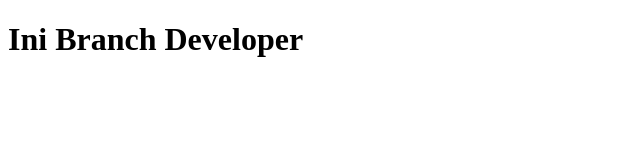
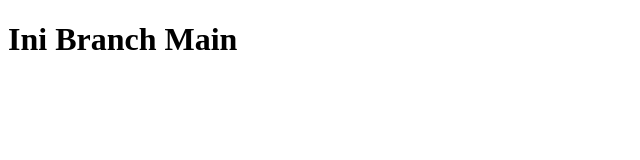
Before and after one commit to iqblyh1/latihan, a plain HTML site: page index.html in a window 1280 px wide. Shown: the whole page, without its empty margins (0-640 px from the left). Drawn offline with Linux system fonts and the light colour scheme.

Commit message:
tah h1 main

```diff
--- a/index.html
+++ b/index.html
@@ -7,6 +7,6 @@
     <title>Document</title>
 </head>
 <body>
-    <h1>Ini Branch Developer</h1>
+    <h1>Ini Branch Main</h1>
 </body>
 </html>
```
